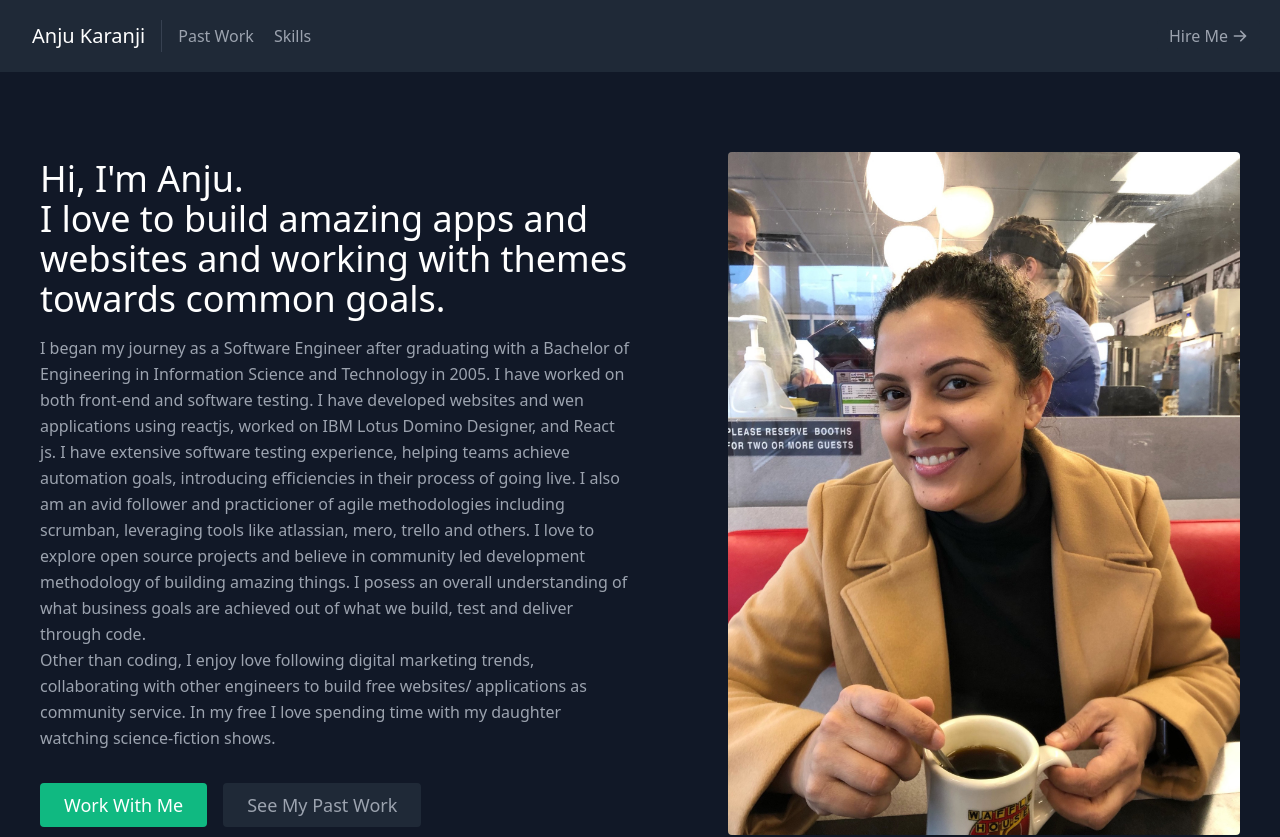
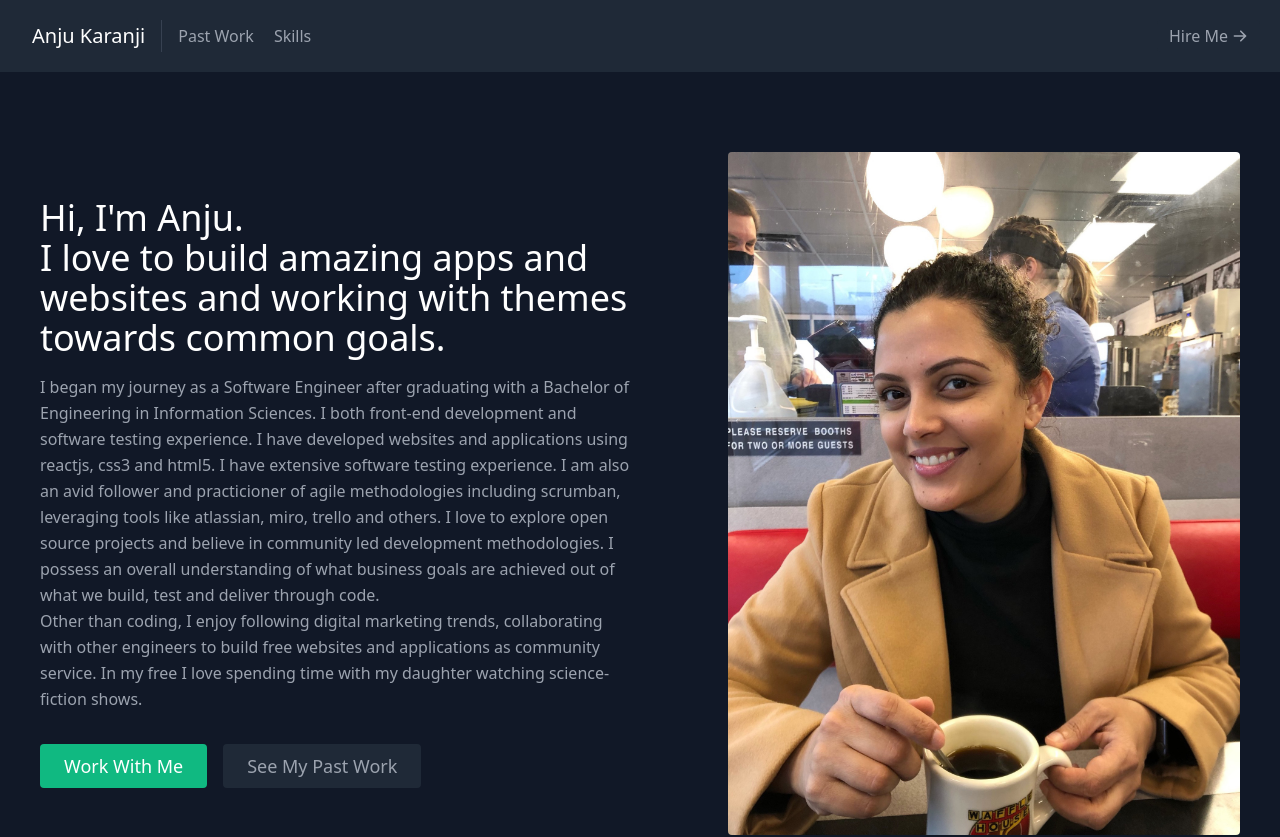
Before and after one commit to sagi0312/anjukaranji, a React (Create React App) app: page / in a window 1280 px wide. Shown: the top 837 px of the page. Built offline with nearby package versions, Linux system fonts and the light colour scheme.

Commit message:
Update About.js

```diff
--- a/src/components/About.js
+++ b/src/components/About.js
@@ -12,20 +12,18 @@ export default function About() {
             </h1>
             <p className="mb-8 leading-relaxed">
               I began my journey as a Software Engineer after graduating with a
-              Bachelor of Engineering in Information Science and Technology in
-              2005. I have worked on both front-end and software testing. I have
-              developed websites and wen applications using reactjs, worked on
-              IBM Lotus Domino Designer, and React js. I have extensive software
-              testing experience, helping teams achieve automation goals,
-              introducing efficiencies in their process of going live. I also am
+              Bachelor of Engineering in Information Sciences.
+              I both front-end development and software testing experience. I have
+              developed websites and applications using reactjs, css3 and html5. I have extensive software
+              testing experience. I am also
               an avid follower and practicioner of agile methodologies including
-              scrumban, leveraging tools like atlassian, mero, trello and
+              scrumban, leveraging tools like atlassian, miro, trello and
               others. I love to explore open source projects and believe in
-              community led development methodology of building amazing things.
-              I posess an overall understanding of what business goals are
+              community led development methodologies.
+              I possess an overall understanding of what business goals are
               achieved out of what we build, test and deliver through code.{" "}
-              <br /> Other than coding, I enjoy love following digital marketing
-              trends, collaborating with other engineers to build free websites/
+              <br /> Other than coding, I enjoy following digital marketing
+              trends, collaborating with other engineers to build free websites and
               applications as community service. In my free I love spending time
               with my daughter watching science-fiction shows.
             </p>
```
